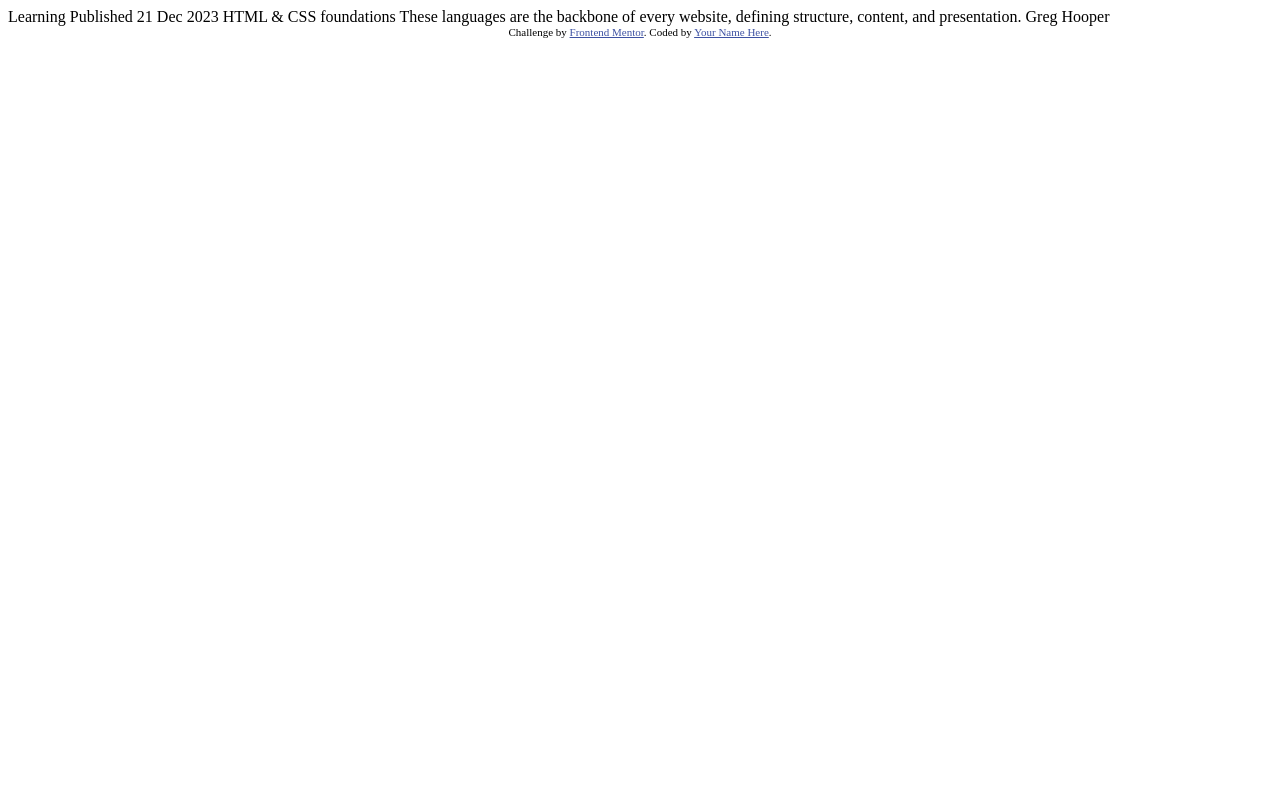
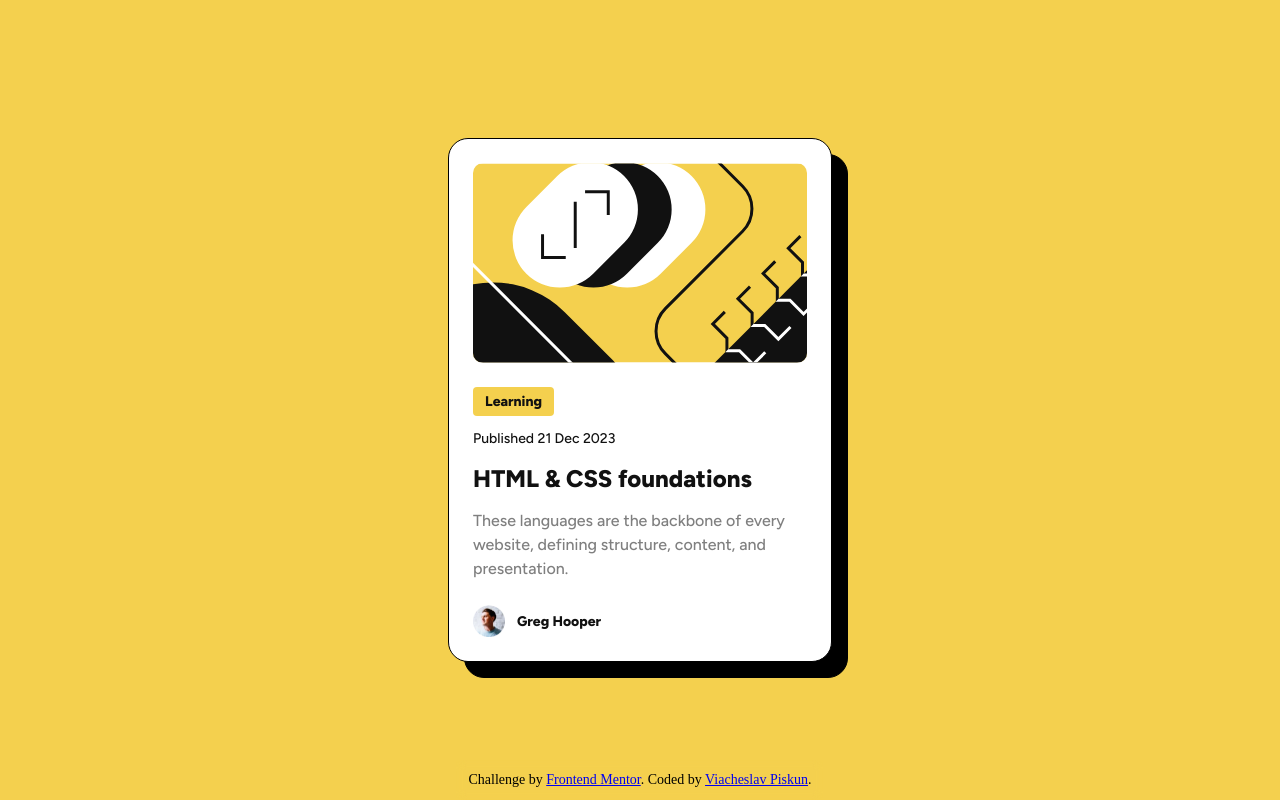
Before and after one commit to vyacheslav-piskun/kata-blog-preview-card, a plain HTML site: page index.html in a window 1280 px wide. Drawn offline with Linux system fonts and the light colour scheme.

Commit message:
add card markup and styles

```diff
--- a/index.html
+++ b/index.html
@@ -2,33 +2,30 @@
 <html lang="en">
 <head>
   <meta charset="UTF-8">
-  <meta name="viewport" content="width=device-width, initial-scale=1.0"> <!-- displays site properly based on user's device -->
-
+  <meta name="viewport" content="width=device-width, initial-scale=1.0">
   <link rel="icon" type="image/png" sizes="32x32" href="./assets/images/favicon-32x32.png">
-
   <title>Frontend Mentor | Blog preview card</title>
-
-  <!-- Feel free to remove these styles or customise in your own stylesheet 👍 -->
-  <style>
-    .attribution { font-size: 11px; text-align: center; }
-    .attribution a { color: hsl(228, 45%, 44%); }
-  </style>
+  <link rel="stylesheet" href="./styles/styles.css">
 </head>
 <body>
-
-  Learning
-
-  Published 21 Dec 2023
-
-  HTML & CSS foundations
-
-  These languages are the backbone of every website, defining structure, content, and presentation.
-
-  Greg Hooper
-
-  <div class="attribution">
-    Challenge by <a href="https://www.frontendmentor.io?ref=challenge" target="_blank">Frontend Mentor</a>.
-    Coded by <a href="#">Your Name Here</a>.
+  <div class="wrapper">
+    <div class="card">
+      <img class="card-image card__image" src="./assets/images/illustration-article.svg" alt="illustration">
+      <div class="card-content card__content">
+        <h2 class="card-content__headline card-content__item">Learning</h2>
+        <time class="card-content__time card-content__item" datetime="2023-12-21">Published 21 Dec 2023</time>
+        <h3 class="card-content__title card-content__item">HTML & CSS foundations</h3>
+        <p class="card-content__description card-content__item">These languages are the backbone of every website, defining structure, content, and presentation.</p>
+      </div>
+      <div class="card-author">
+        <img class="card-author__image" src="./assets/images/image-avatar.webp" alt="author">
+        <p class="card-author__name">Greg Hooper</p>
+      </div>
+    </div>
+    <div class="attribution">
+      Challenge by <a href="https://www.frontendmentor.io?ref=challenge" target="_blank">Frontend Mentor</a>.
+      Coded by <a href="#">Viacheslav Piskun</a>.
+    </div>
   </div>
 </body>
 </html>
--- /dev/null
+++ b/styles/styles.css
@@ -0,0 +1,150 @@
+@import url('https://fonts.googleapis.com/css2?family=Figtree:ital,wght@0,300..900;1,300..900&display=swap');
+
+html, body, h2, h3, p, time, div {
+    margin: 0;
+    padding: 0;
+    box-sizing: border-box;
+}
+
+html, body {
+    font-size: 10px;
+    height: 100%;
+}
+
+:root {
+    --c-snow: #fff;
+    --c-soot: #000;
+    --c-soot-light: #111;
+    --c-grey-middle: #7f7f7f;
+    --c-accent-1: #f4d04e;
+}
+
+.wrapper {
+    position: relative;
+    width: 100%;
+    height: 100%;
+    padding: 2.4rem;
+    display: flex;
+    justify-content: center;
+    align-items: center;
+    background-color: var(--c-accent-1);
+}
+
+.card {
+    width: min(100%, 38.4rem);
+    padding: 2.4rem;
+    display: flex;
+    flex-direction: column;
+    font-family: 'Figtree', sans-serif;
+    border: 1px solid var(--c-soot);
+    border-radius: 2rem;
+    background-color: var(--c-snow);
+    color: var(--c-soot-light);
+    filter: drop-shadow(0.8rem 0.8rem 0 var(--c-soot));
+}
+
+.card__image, .card__content {
+    margin-bottom: 2.4rem;
+}
+
+.card-image {
+    width: 100%;
+    height: 20rem;
+    border-radius: 1rem;
+    object-fit: cover;
+    object-position: center;
+}
+
+.card-content__item:not(:last-child) {
+    margin-bottom: 1.2rem;
+}
+
+.card-content__headline {
+    width: fit-content;
+    padding: 0.4rem 1.2rem;
+    font-weight: 800;
+    font-size: 1.2rem;
+    line-height: 150%;
+    border-radius: 0.4rem;
+    background-color: var(--c-accent-1);
+}
+
+.card-content__time {
+    display: block;
+    font-family: 'Figtree', sans-serif;
+    font-weight: 500;
+    font-size: 1.2rem;
+    line-height: 150%;
+}
+
+.card-content__title {
+    font-weight: 800;
+    font-size: 2rem;
+    line-height: 150%;
+    transition: color 0.2s;
+    cursor: url("/assets/images/handcursor.svg"), pointer;
+}
+
+.card-content__title:hover {
+    color: var(--c-accent-1);
+}
+
+.card-content__description {
+    font-weight: 500;
+    font-size: 1.4rem;
+    line-height: 150%;
+    color: var(--c-grey-middle);
+}
+
+.card-author {
+    display: flex;
+    align-items: center;
+}
+
+.card-author__image {
+    margin-right: 1.2rem;
+    width: 3.2rem;
+    height: 3.2rem;
+}
+
+.card-author__name {
+    font-weight: 800;
+    font-size: 1.4rem;
+    line-height: 150%;
+}
+
+@media (min-width: 1024px) {
+    .card {
+        filter: drop-shadow(1.6rem 1.6rem 0 var(--c-soot));
+    }
+    .card-content__headline {
+        font-size: 1.4rem;
+    }
+
+    .card-content__time {
+        font-size: 1.4rem;
+    }
+
+    .card-content__title {
+        font-size: 2.4rem;
+    }
+
+    .card-content__description {
+        font-size: 1.6rem;
+    }
+}
+
+.attribution {
+    max-width: 38.4rem;
+    padding: 1.2rem;
+    position: absolute;
+    bottom: 0;
+    font-size: 1.4rem;
+    font-weight: 400;
+    text-align: center;
+    backdrop-filter: blur(5px);
+}
+
+.attribution a {
+    cursor: url("/assets/images/handcursor.svg"), pointer;
+}
```
Also changed, not shown: assets/images/handcursor.svg (added).
